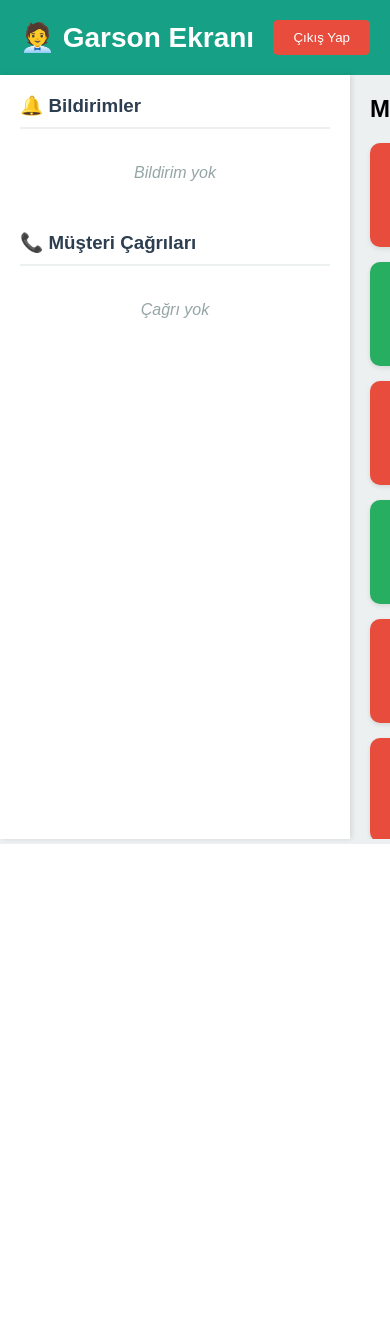
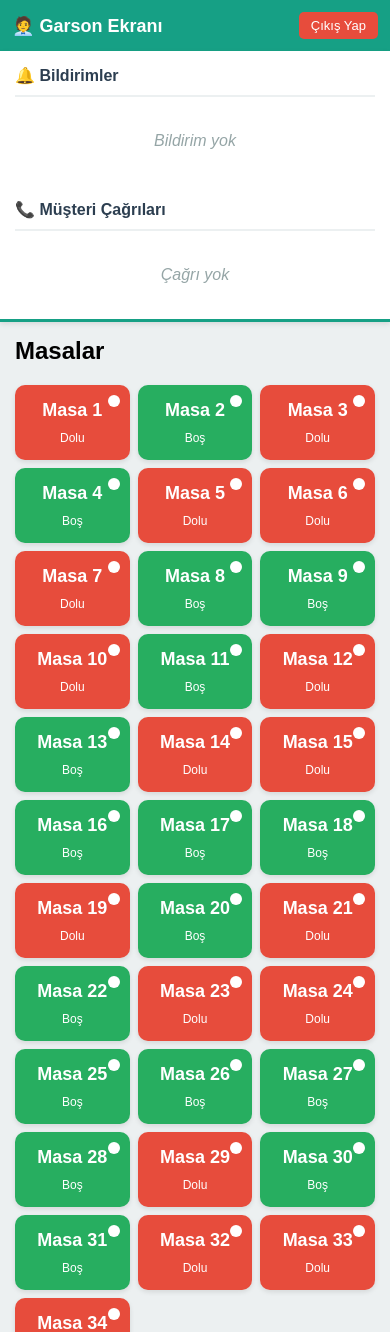
Before and after one commit to veysel73/restaurant-system, a Flask app: template templates/waiter.html in a window 390 px wide. Shown: the top 1332 px of the page. Before the commit the page ends 844 px from the top, so only its background shows below. Run offline with Flask 3, Linux system fonts and the light colour scheme; the template is opened without the code that fills it, so the values that code supplies are empty.

Commit message:
Garson responsive yapıldı

```diff
--- a/templates/waiter.html
+++ b/templates/waiter.html
@@ -108,6 +108,84 @@
         .no-notifications {
             text-align: center; color: #95a5a6; padding: 20px;
             font-style: italic;
+        }
+
+        * { margin: 0; padding: 0; box-sizing: border-box; }
+        body { font-family: Arial, sans-serif; background: #ecf0f1; }
+
+        .header {
+            background: #16a085; color: white; padding: 15px;
+            display: flex; justify-content: space-between; align-items: center;
+        }
+        .header h1 { font-size: 28px; }
+        .logout-btn {
+            padding: 10px 20px; background: #e74c3c; color: white;
+            border: none; border-radius: 5px; cursor: pointer;
+        }
+
+        .container { display: flex; height: calc(100vh - 80px); }
+
+        .sidebar {
+            width: 350px; background: white; padding: 20px;
+            box-shadow: 2px 0 5px rgba(0,0,0,0.1);
+            overflow-y: auto;
+        }
+
+        @media (max-width: 768px) {
+            .header h1 { font-size: 20px; }
+            .logout-btn { padding: 8px 15px; font-size: 14px; }
+
+            .container { flex-direction: column; height: auto; min-height: calc(100vh - 60px); }
+
+            .sidebar {
+                width: 100%;
+                max-height: 40vh;
+                border-bottom: 3px solid #16a085;
+                box-shadow: 0 2px 5px rgba(0,0,0,0.1);
+            }
+
+            .main-content { padding: 15px; }
+
+            .tables-grid {
+                grid-template-columns: repeat(auto-fill, minmax(120px, 1fr));
+                gap: 10px;
+            }
+
+            .table-card { padding: 20px; }
+            .table-number { font-size: 20px; }
+            .table-status { font-size: 12px; }
+
+            .modal-content {
+                width: 95%;
+                padding: 20px;
+            }
+
+            .status-buttons { flex-direction: column; }
+            .status-btn { padding: 12px; }
+        }
+
+        @media (max-width: 480px) {
+            .header { padding: 12px; }
+            .header h1 { font-size: 18px; }
+            .logout-btn { padding: 6px 12px; font-size: 13px; }
+
+            .sidebar { padding: 15px; }
+            .sidebar h3 { font-size: 16px; }
+
+            .notification { padding: 12px; font-size: 14px; }
+            .notification strong { font-size: 16px; }
+
+            .call-item { padding: 12px; font-size: 14px; }
+            .close-call-btn { padding: 6px 12px; font-size: 14px; }
+
+            .tables-grid {
+                grid-template-columns: repeat(auto-fill, minmax(100px, 1fr));
+                gap: 8px;
+            }
+
+            .table-card { padding: 15px; }
+            .table-number { font-size: 18px; }
+            .status-badge { width: 12px; height: 12px; }
         }
     </style>
 </head>
```
